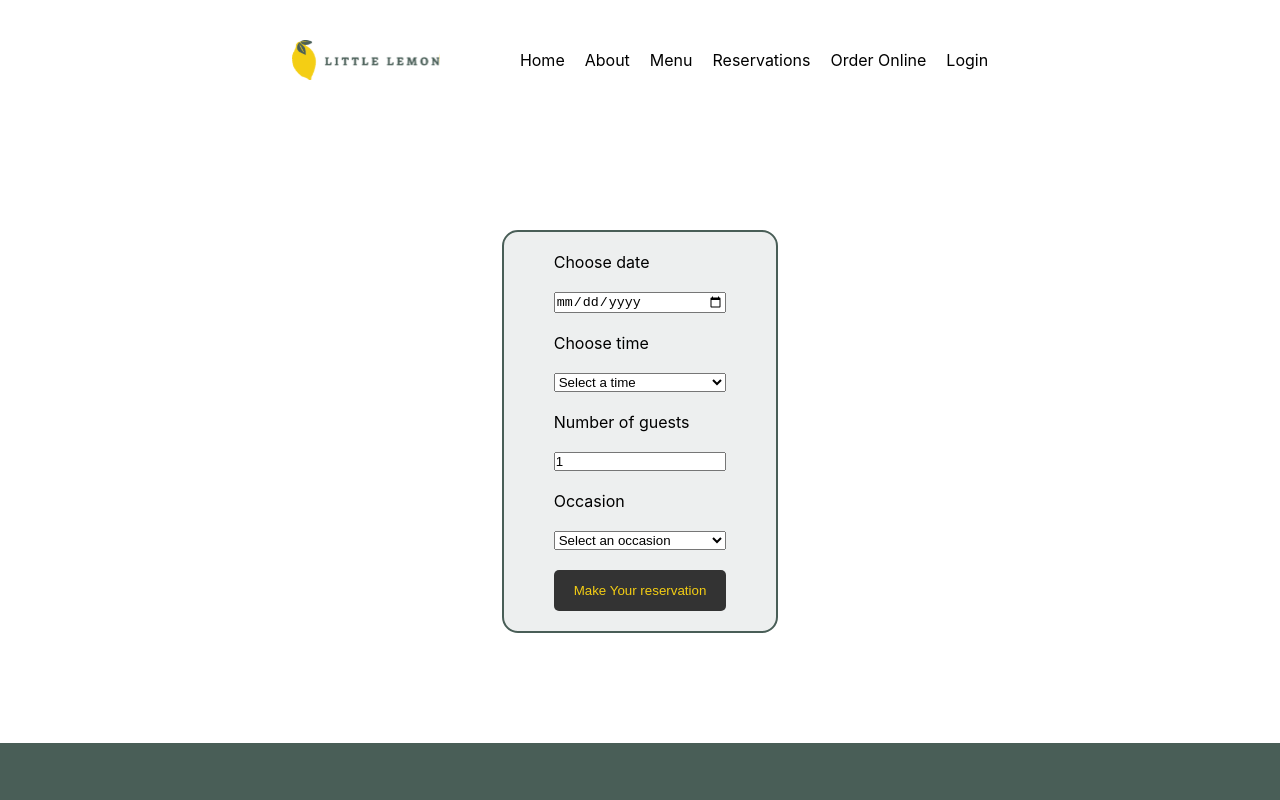
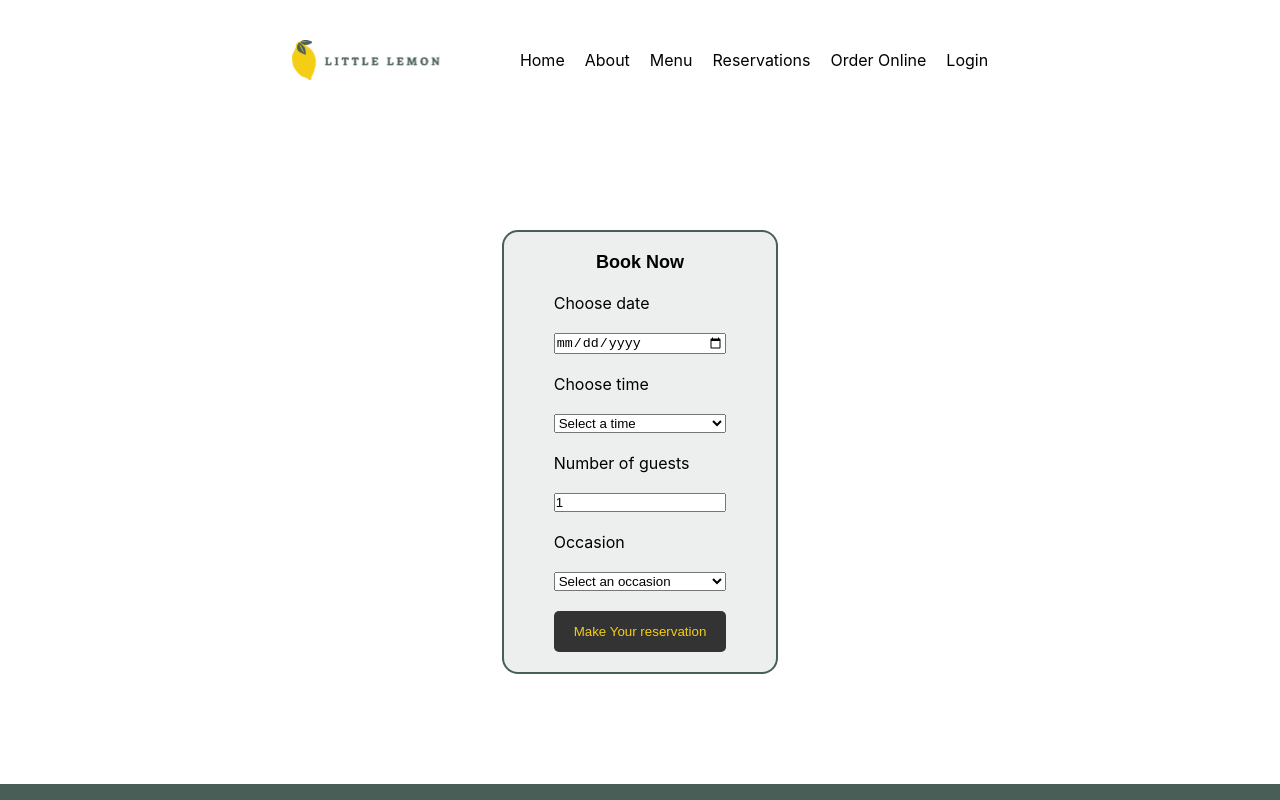
Before and after one commit to ChorcheWolloh/coursera_capstone, a React (Create React App) app: page /BookingPage in a window 1280 px wide. Shown: the top 800 px of the page. Built offline with nearby package versions, Linux system fonts and the light colour scheme; a web font is replaced by a local one.

Commit message:
Added unit testing, as well as babel and jest configuration with small edits to Booking components

```diff
--- /dev/null
+++ b/jest.config.js
@@ -0,0 +1,3 @@
+module.exports = {
+  testEnvironment: 'jsdom',
+};
--- a/src/App.css
+++ b/src/App.css
@@ -337,9 +337,10 @@ footer img {
   background-color: var(--highlight-color1);
 }
 
-#booking h1 {
-  font-size: 40px;
-  font-weight: 300;
+#reservationForm > h4 {
+  font-size: 18px;
+  font-weight: 600;
+  text-align: center;
 }
 
 /* ----------------------------------------------------MEDIA QUERY---------------------------------------------------- */
@@ -486,7 +487,7 @@ footer img {
 
    /* RESERVATION FORM */
 
-   #booking h1 {
+   #booking #reservationForm h4 {
     font-size: 32px;
    }
 
--- a/src/components/BookingForm.js
+++ b/src/components/BookingForm.js
@@ -10,13 +10,14 @@ const BookingForm = ({ availableTimes, onDateChange }) => {
   const handleDateChange = (e) => {
     const newDate = e.target.value;
     setDate(newDate);
-    onDateChange(newDate); // Dispatch date change to the reducer
+    onDateChange(newDate);
   };
 
   const today = new Date().toISOString().split('T')[0];
 
   return (
     <form id="reservationForm">
+       <h4>Book Now</h4>
       <label htmlFor="res-date">Choose date</label>
       <input
         required
@@ -35,10 +36,8 @@ const BookingForm = ({ availableTimes, onDateChange }) => {
         onChange={(e) => setTime(e.target.value)}
       >
         <option value="">Select a time</option>
-        {availableTimes.map((availableTime, index) => (
-          <option key={index} value={availableTime}>
-            {availableTime}
-          </option>
+        {availableTimes && availableTimes.map((time, index) => (
+          <option key={index} value={time}></option>
         ))}
       </select>
 
--- a/src/components/BookingPage.js
+++ b/src/components/BookingPage.js
@@ -2,25 +2,23 @@ import React, { useReducer } from 'react';
 import BookingForm from './BookingForm';
 
 // Reducer function to manage availableTimes state
-const timesReducer = (state, action) => {
+export const timesReducer = (state, action) => {
   switch (action.type) {
     case 'UPDATE_TIMES':
       // For now, return the same available times regardless of the date
-      return state; // Modify this logic as needed later
+      return state;
     default:
       return state;
   }
 };
 
-// Initial state for available times
-const initializeTimes = () => [
+export const initializeTimes = () => [
   '17:00', '18:00', '19:00', '20:00', '21:00', '22:00'
 ];
 
 const BookingPage = () => {
   const [availableTimes, dispatch] = useReducer(timesReducer, [], initializeTimes);
 
-  // Function to handle date change and dispatch action
   const handleDateChange = (date) => {
     dispatch({ type: 'UPDATE_TIMES', payload: date });
   };
--- a/src/components/Testimonials.js
+++ b/src/components/Testimonials.js
@@ -4,7 +4,7 @@ const TestimonItem = ({props}) => {
     return (
         <div className='testimonItem'>
             <h4>{props.rating}</h4>
-            <div class='itemInsideContainer'>
+            <div className='itemInsideContainer'>
                 <img src={props.image} alt='avatar'/>
                 <p>{props.name}</p>
             </div>
```
Also changed, not shown: package.json (+5 -3 lines), .babelrc (added), 2 other files (tests, documents, lock files or other folders).
